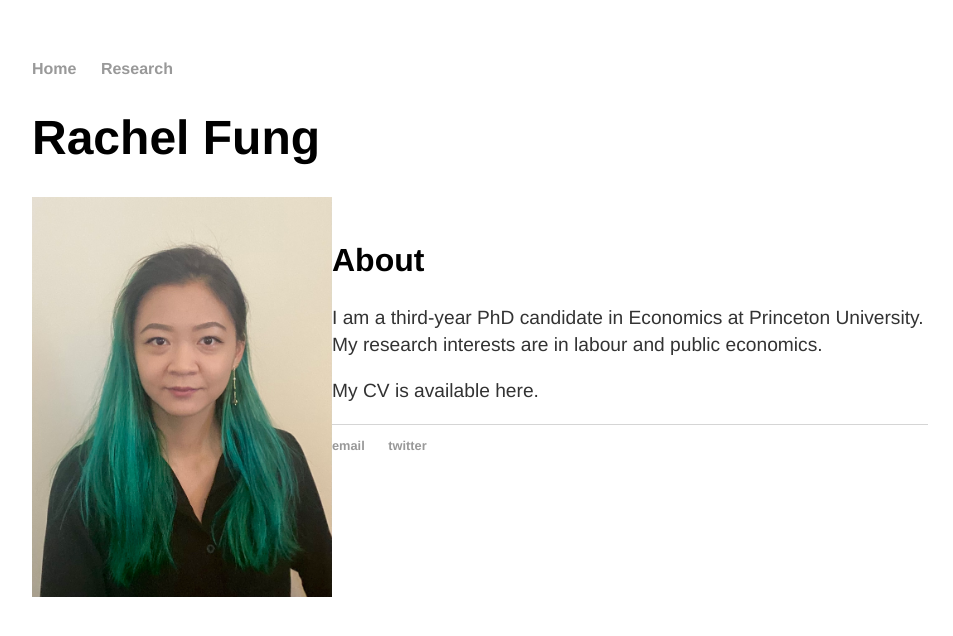
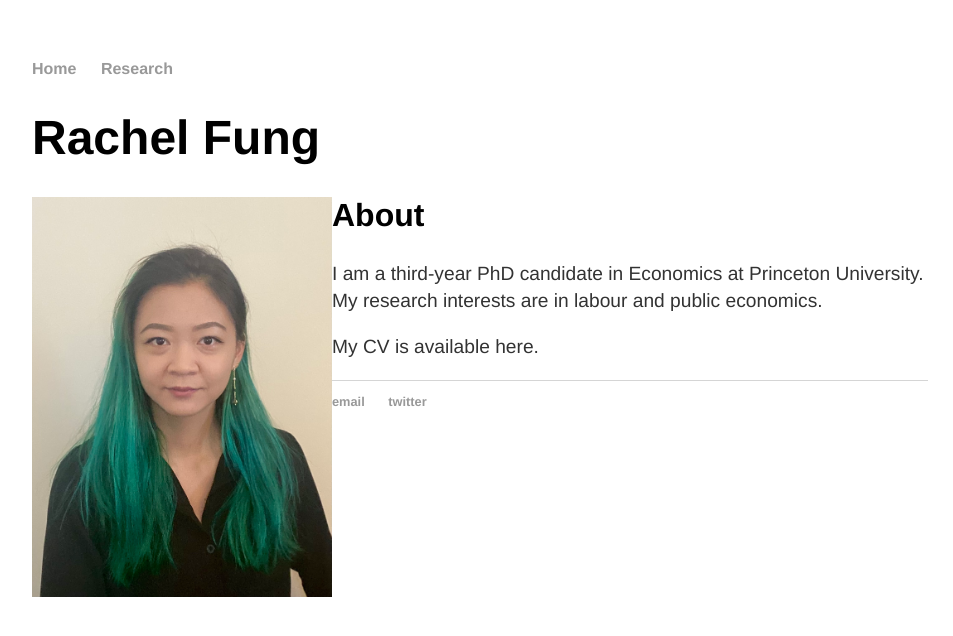
Before and after one commit to rachelylfung/rachelylfung.github.io, a Jekyll site: the page built from index.html, in a window 1280 px wide. Shown: the top 636 px of the page, without its empty margins (160-1113 px from the left). Built offline with Jekyll 4.4.1, drawn with Linux system fonts in a browser that asks for light colours.

Commit message:
Update index.html

```diff
--- a/index.html
+++ b/index.html
@@ -9,7 +9,7 @@
 
 
 <div class="post">
-	<img src="https://rachelylfung.github.io/assets/headshot.jpg" width="300" height="400" img align="left" padding="50"/>&nbsp;&nbsp;&nbsp;&nbsp;
+	<img src="https://rachelylfung.github.io/assets/headshot.jpg" width="300" height="400" img align="left" padding-right="200"/>
 	<h2> About </h2>
 	<p> I am a third-year PhD candidate in Economics at Princeton University. My research interests are in labour and public economics. </p>
 
```
